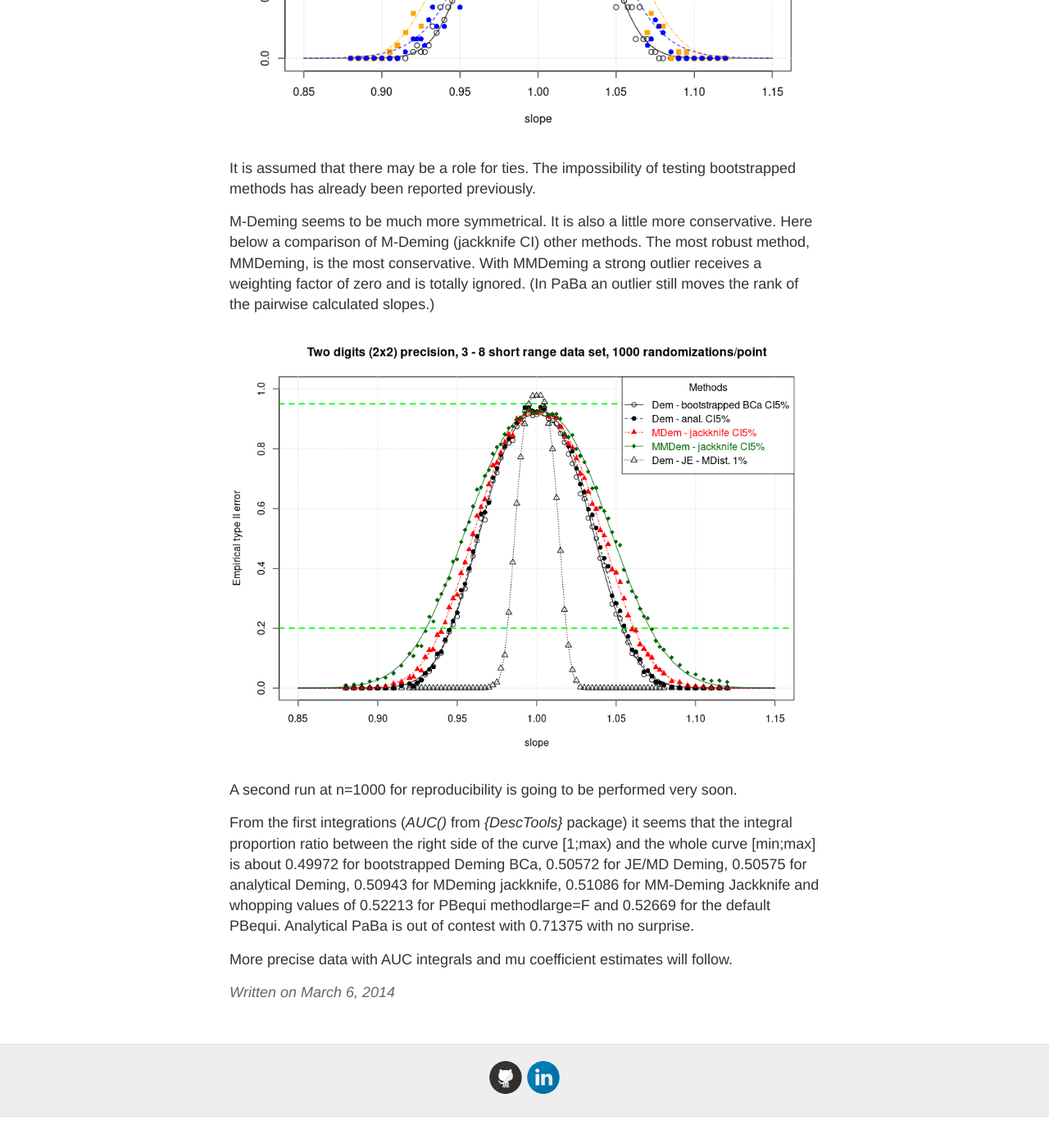
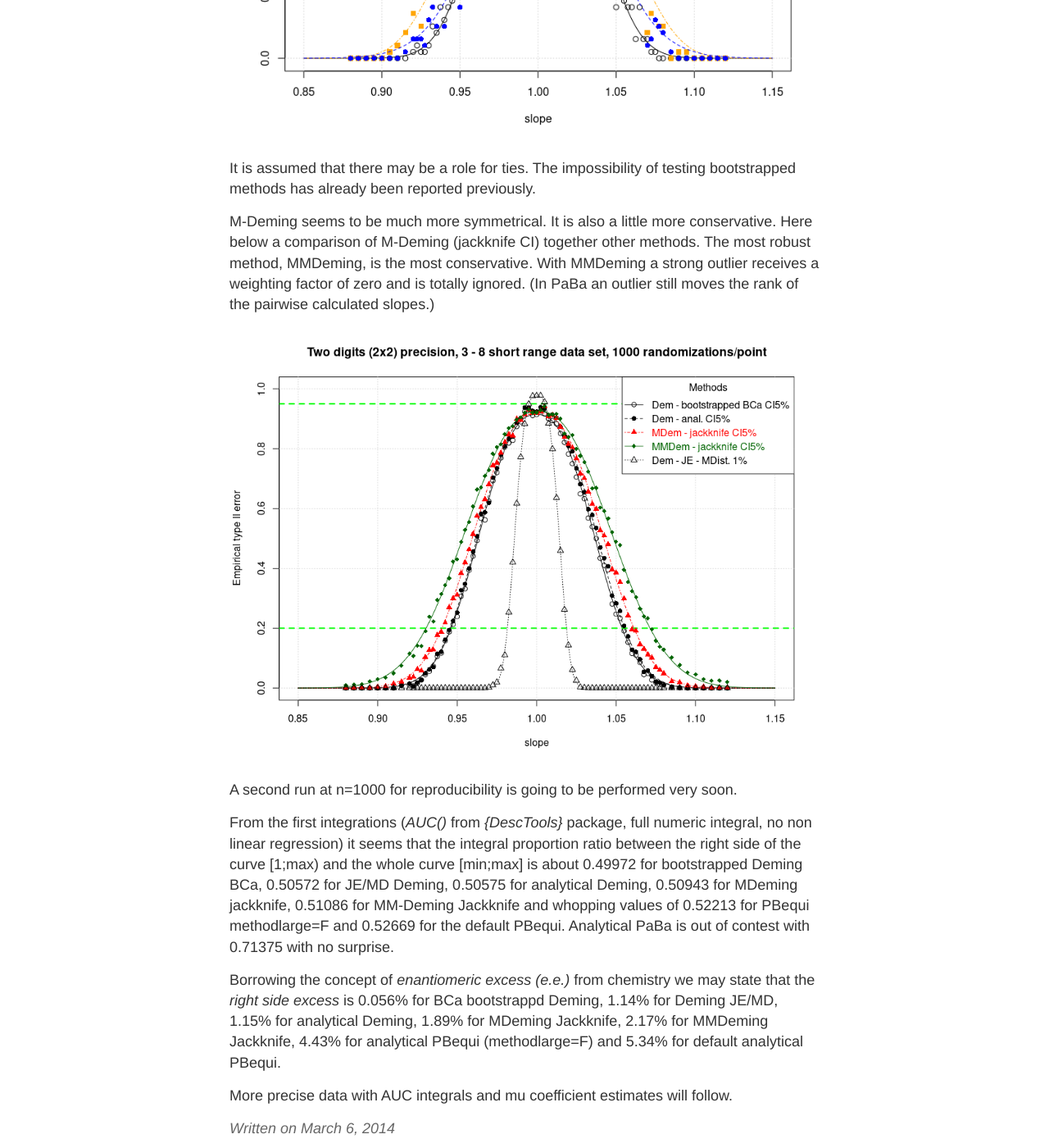
Before and after one commit to piodag/piodag.github.io, a Jekyll site: the page built from _posts/2014-3-6-jackknife-bias.md, in a window 1280 px wide and 1400 px high, scrolled down 1821 px. Shown: the whole window at 82% size. Built offline with Jekyll 4.4.1, drawn with Linux system fonts in a browser that asks for light colours; before the commit the page ends 3183 px from its top, so only the background shows below that; some of the changed text lies outside the part shown.

Commit message:
Right side excess calculated and added

```diff
--- a/_posts/2014-3-6-jackknife-bias.md
+++ b/_posts/2014-3-6-jackknife-bias.md
@@ -1,6 +1,6 @@
 ---
 layout: post
-title: "Bias with AUC - PBequi, Paba, Deming, MDeming, MMDeming"
+title: "Bias with AUC - PBequi, PaBa, Deming, MDeming, MMDeming"
 ---
 
 ![High resolution]({{ site.baseurl }}/images/jack4/Jack4_1_1.png)
@@ -25,12 +25,14 @@ For the PBequi regression, it is also striking that it was not even possible to
 
 It is assumed that there may be a role for ties. The impossibility of testing bootstrapped methods has already been reported previously.
 
-M-Deming seems to be much more symmetrical. It is also a little more conservative. Here below a comparison of M-Deming (jackknife CI) other methods. The most robust method, MMDeming, is the most conservative. With MMDeming a strong outlier receives a weighting factor of zero and is totally ignored. (In PaBa an outlier still moves the rank of the pairwise calculated slopes.)
+M-Deming seems to be much more symmetrical. It is also a little more conservative. Here below a comparison of M-Deming (jackknife CI) together other methods. The most robust method, MMDeming, is the most conservative. With MMDeming a strong outlier receives a weighting factor of zero and is totally ignored. (In PaBa an outlier still moves the rank of the pairwise calculated slopes.)
 
 ![MDeming and MMDeming]({{ site.baseurl }}/images/jack4/Jack4_2.png)
 
 A second run at n=1000 for reproducibility is going to be performed very soon.
 
-From the first integrations (*AUC()* from *{DescTools}* package) it seems that the integral proportion ratio between the right side of the curve [1;max) and the whole curve [min;max] is about 0.49972 for bootstrapped Deming BCa, 0.50572 for JE/MD Deming,  0.50575 for analytical Deming, 0.50943 for MDeming jackknife, 0.51086 for MM-Deming Jackknife and whopping values of 0.52213 for PBequi methodlarge=F and 0.52669 for the default PBequi. Analytical PaBa is out of contest with 0.71375 with no surprise.
+From the first integrations (*AUC()* from *{DescTools}* package, full numeric integral, no non linear regression) it seems that the integral proportion ratio between the right side of the curve [1;max) and the whole curve [min;max] is about 0.49972 for bootstrapped Deming BCa, 0.50572 for JE/MD Deming,  0.50575 for analytical Deming, 0.50943 for MDeming jackknife, 0.51086 for MM-Deming Jackknife and whopping values of 0.52213 for PBequi methodlarge=F and 0.52669 for the default PBequi. Analytical PaBa is out of contest with 0.71375 with no surprise.
+
+Borrowing the concept of *enantiomeric excess (e.e.)* from chemistry we may state that the *right side excess* is 0.056% for BCa bootstrappd Deming, 1.14% for Deming JE/MD, 1.15% for analytical Deming, 1.89% for MDeming Jackknife, 2.17% for MMDeming Jackknife, 4.43% for analytical PBequi (methodlarge=F) and 5.34% for default analytical PBequi.
 
 More precise data with AUC integrals and mu coefficient estimates will follow.
```
